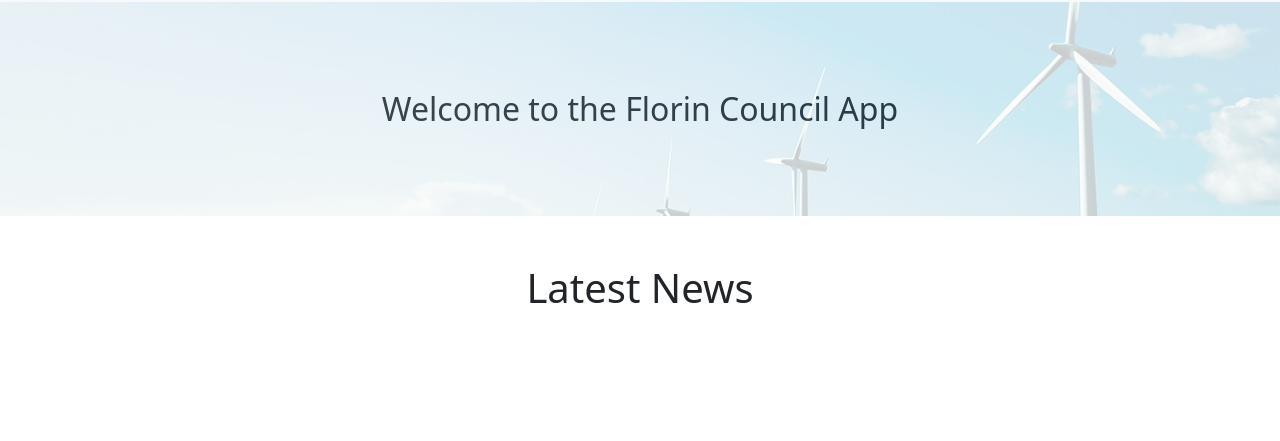
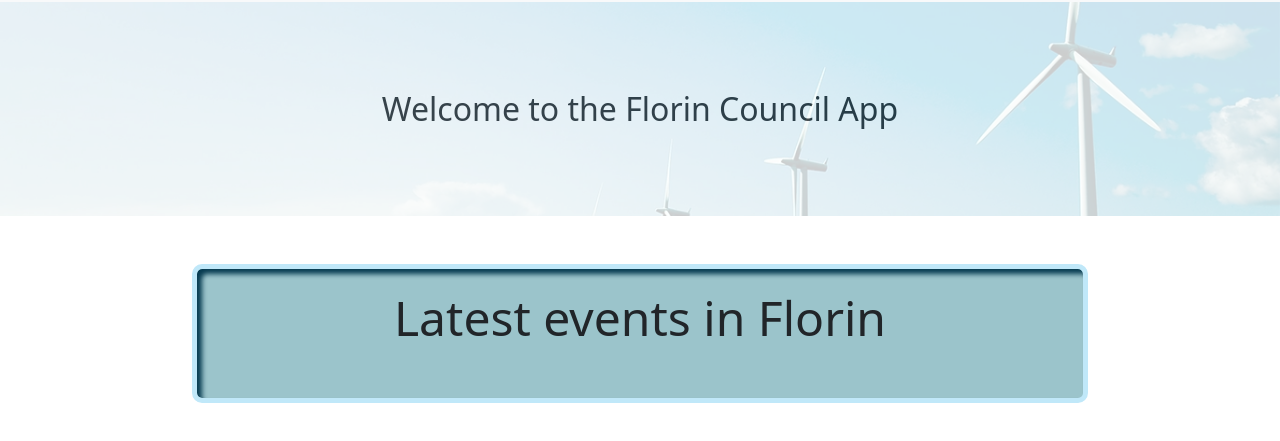
Before and after one commit to wag154/County-Council-App, a website: page client/index.html in a window 1280 px wide. Shown: the part 67-508 px from the top of the page. Drawn offline with nearby package versions, Linux system fonts and the light colour scheme; no server answers.

Commit message:
added styling tweak to homepage carousel

```diff
--- a/client/assets/css/style.css
+++ b/client/assets/css/style.css
@@ -191,3 +191,13 @@ li{
 .bigger{
     font-size: 1.5em;
 }
+
+.news-container {
+    background-color: #9BC4CB;
+    width: 70%;
+    margin: auto;
+    border: 5px solid #C0E8F9;
+    padding: 20px;
+    border-radius: 10px;
+    box-shadow: inset 5px 5px 5px #073b51;
+}
--- a/client/index.html
+++ b/client/index.html
@@ -50,40 +50,14 @@
     </section>
     <section class="banner-section">
       <div class="position-relative">
-        <!-- <div style = "display:flex;justify-content: space-between;">
-          <img id = "govIcon" src = "./assets/images/logo.jpeg">
-          <h1 style = "margin-left:25px;">Florin GOV Events</h1>
-        </div> -->
-        <!-- <nav class="navbar navbar-light bg-light position-absolute">
-          <div class="container">
-            <a class="navbar-brand" href="#">
-              <img src="/docs/5.0/assets/brand/bootstrap-logo.svg" alt="" width="30" height="24">
-            </a>
-          </div>
-        </nav>
-        <ul class="justify-content-center position-absolute top-10 start-0 translate-middle">
-          <li class="nav-item">
-            <a class="nav-link active" href="../../index.html">Home</a>
-          </li>
-          <li class="nav-item">
-            <a class="nav-link" href="../client/assets/views/recycles.html">Bins & Recycle</a>
-          </li>
-          <li class="nav-item">
-            <a class="nav-link" href="../client/assets/views/events.html">Events</a>
-          </li>
-          <li class="nav-item">
-            <a class="nav-link" href="../client/assets/views/jobs.html">Jobs</a>
-          </li>
-        </ul>     -->
-        <!-- <a href = "" id = "signup">Sigh-Up/Login</a> -->
         <h2 class="col-12 text-center position-absolute top-50 start-50 translate-middle">Welcome to the Florin Council App</h2>
         <img class="banner-section-img" src="./assets/images/home-banner.webp"/>
       </div>
     </section>
     <section class="announcement-section mt-5">
-      <div class="container">
+      <div class="news-container">
         <div class="row">
-                <h3 style = "font-size: 2.5em;" class="text-center mb-3">Latest News</h3>
+                <h3 style = "font-size: 3em;" class="text-center mb-3">Latest events in Florin</h3>
                 <div id="carouselExampleIndicators" class="carousel slide" data-bs-ride="carousel">
                   <div class="carousel-inner bigger" id="carousel-inner">
                     <div class="carousel-item active text-center bigger" id="carousel-item">
```
Also changed, not shown: readme.md.
